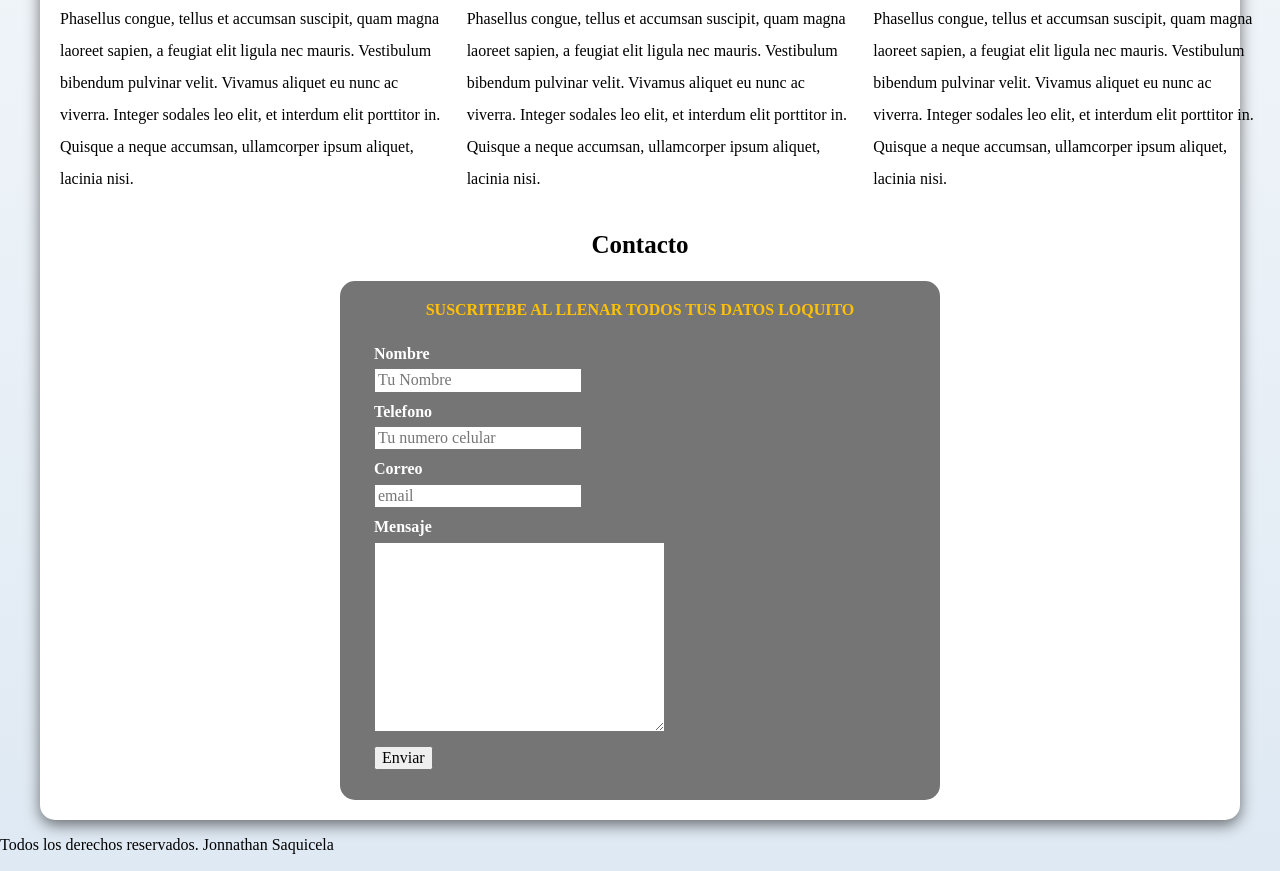
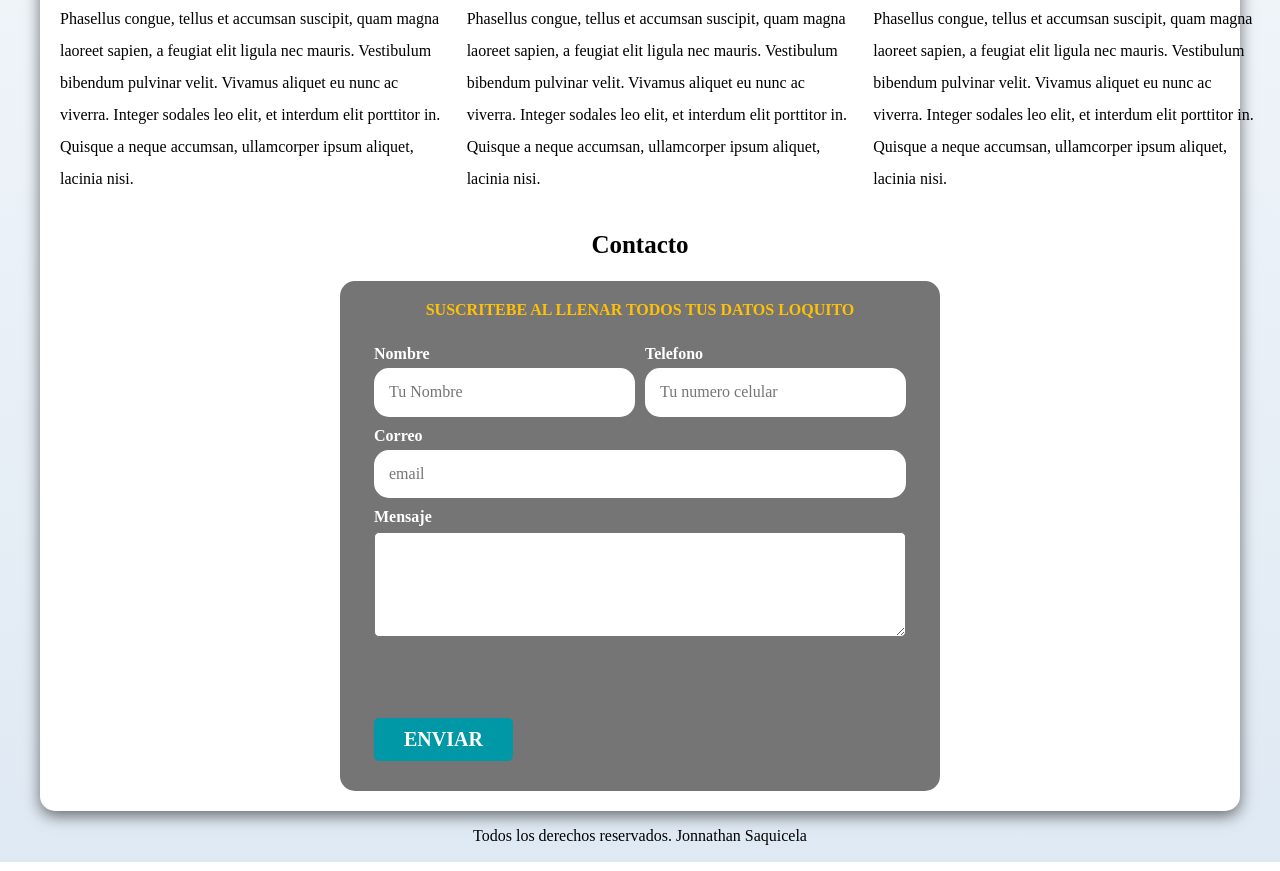
Before and after one commit to Jonnathan23/Desarrollo-Web, a plain HTML site: page Index.html in a window 1280 px wide. Shown: the part 911-1782 px from the top of the page. Drawn offline with Linux system fonts and the light colour scheme.

Commit message:
Terminado

```diff
--- a/Index.html
+++ b/Index.html
@@ -128,7 +128,7 @@
                     </div>
 
                     <div>
-                        <input type="submit" value="Enviar">
+                        <input class="bt" type="submit" value="Enviar">
                     </div>
                 </fieldset>
             </form>
--- a/css/estilos.css
+++ b/css/estilos.css
@@ -63,6 +63,10 @@ h1 span{
     border-radius: 0.5rem;
     width: 90%;
     text-align: center;
+    border: none;
+}
+.bt:hover{
+    cursor: pointer;
 }
 
 @media(min-width: 780px){
@@ -202,8 +206,21 @@ h1 span{
     font-weight: bold;
     margin-bottom: 2rem;
 }
-.contenedor-campos{
+@media (min-width: 780px) {
 
+    .contenedor-campos{
+        display: grid;
+        grid-template-columns: repeat(2, 1fr);
+        column-gap: 1rem;
+        grid-template-rows: auto auto 20rem;
+    }
+
+    .campo:nth-child(3){
+        grid-column: 1/3;
+    }
+    .campo:nth-child(4){
+        grid-column: 1/3;
+    }
 }
 
 .campo{
@@ -216,3 +233,22 @@ h1 span{
     margin-bottom: 0.5rem;
     display: block;
 }
+
+.campo input{
+    width: 100%;
+    border: none;
+    padding: 1.5rem;
+    border-radius: 1.5rem;
+
+}
+
+.campo textarea{
+    height: 10.5rem;
+    width: 100%;
+    border-radius: .5rem;
+}
+
+/** FOOOTER */
+footer{
+    text-align: center;
+}
```
